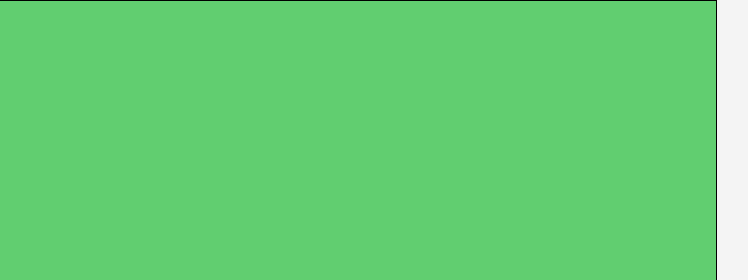
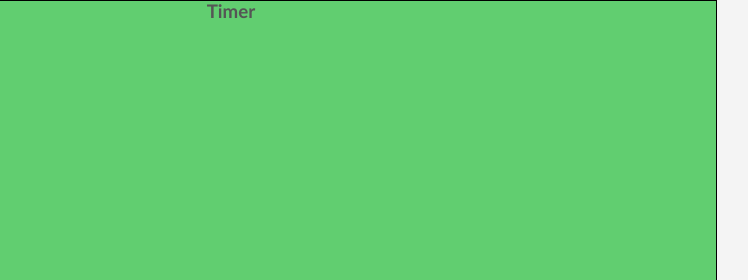
Before and after one commit to ThijmenGeurtsen/bias-brothers-serious-game, a plain HTML site: page frontend/index.html in a window 1280 px wide. Shown: the top 280 px of the page, 349-1097 px from the left. Drawn offline with Linux system fonts and the light colour scheme.

Commit message:
Add timer area

```diff
--- a/frontend/index.html
+++ b/frontend/index.html
@@ -21,6 +21,9 @@
                     <li>Gemuteerde bevolking: 0</li>
                 </ul>
             </div>
+            <div class="timer">
+                <h3>Timer</h3>
+            </div>
         </div>
     </div>
 </div>
--- a/frontend/style.css
+++ b/frontend/style.css
@@ -48,3 +48,9 @@ body{
 .infection-numbers li{
     list-style: none;
 }
+
+.timer{
+    text-align: center;
+    width: 10%;
+    float: left;
+}
```
